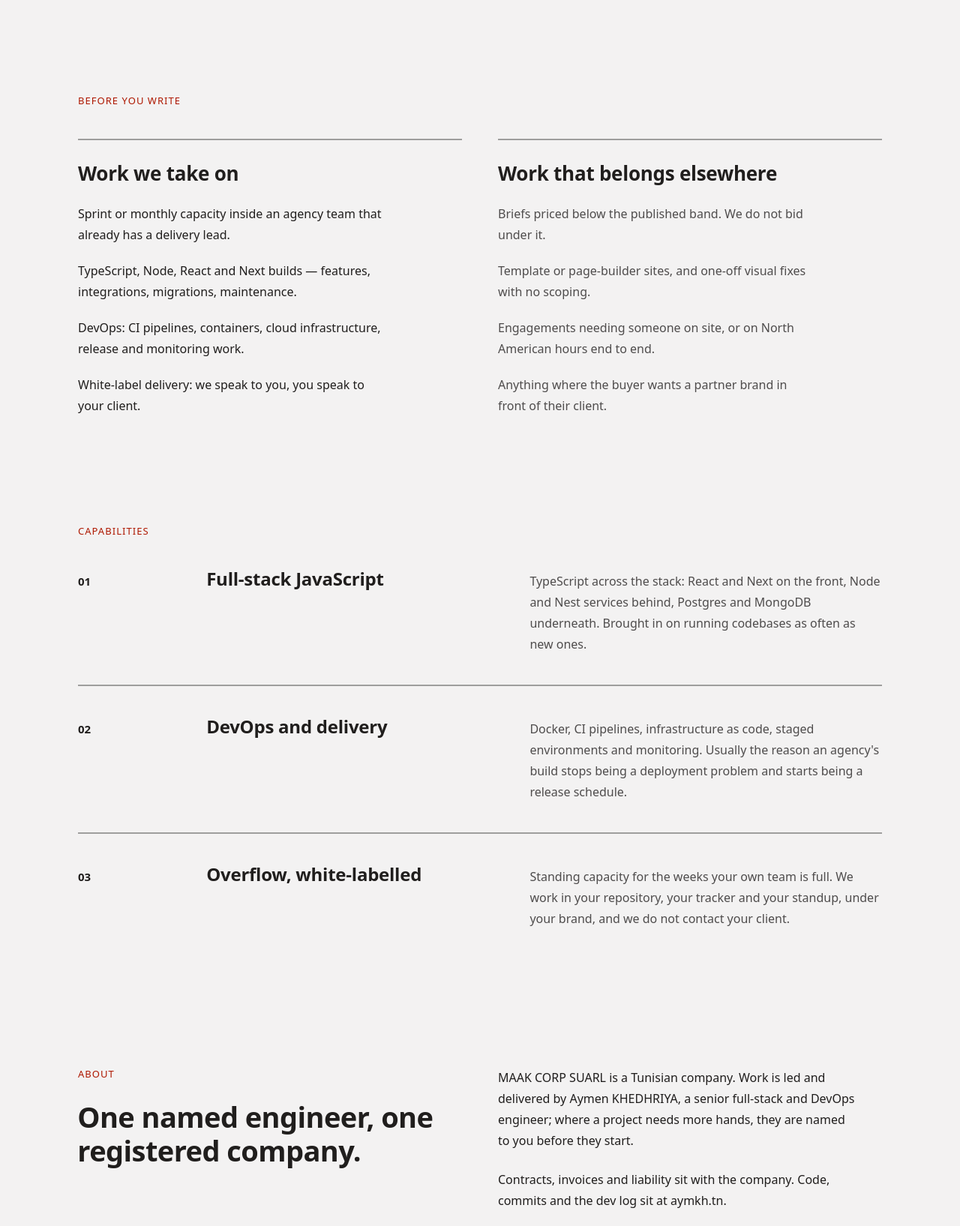
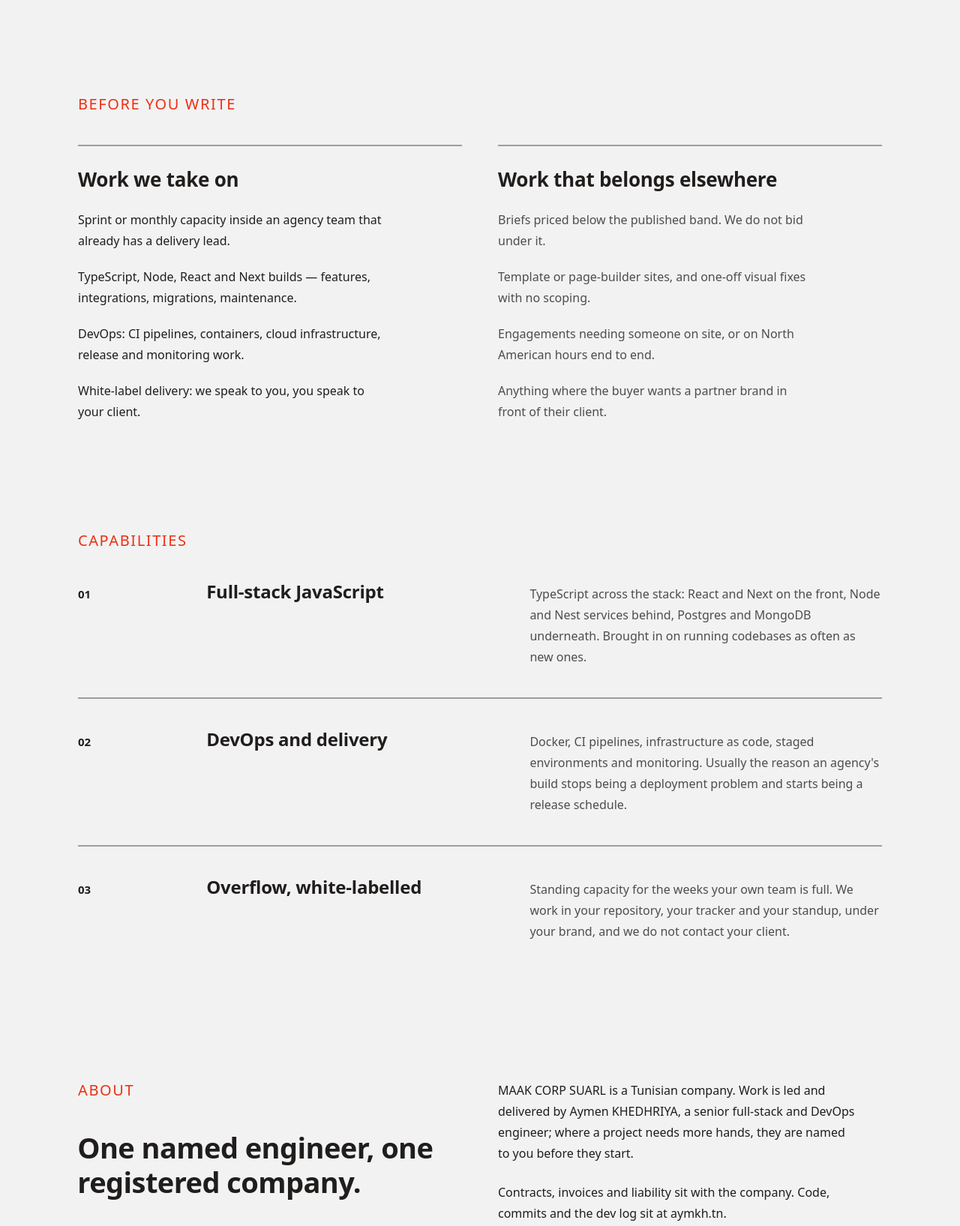
Before and after one commit to maak-tn/official-website, an Astro site: page / in a window 1280 px wide. Shown: the part 740-2375 px from the top of the page at 75% size. Built offline with nearby package versions, Linux system fonts and the light colour scheme; Astro itself is replaced by a stand-in of ours; a script that the page names is missing.

Commit message:
chore: minor ui changes (spacing + font)

```diff
--- a/src/components/About.astro
+++ b/src/components/About.astro
@@ -5,7 +5,7 @@
 <section id="about" class="py-18 pb-21">
   <div class="grid grid-cols-[repeat(auto-fit,minmax(300px,1fr))] gap-12">
     <div>
-      <span class="kicker mb-6">About</span>
+      <span class="kicker">About</span>
       <h2
         class="ml-[-0.02em] text-[clamp(28px,3vw,38px)] leading-[1.2] tracking-heading font-extrabold"
       >
--- a/src/components/BookingSteps.astro
+++ b/src/components/BookingSteps.astro
@@ -18,7 +18,7 @@ const steps = [
 <section class="py-18" id="how-it-works">
   <div class="grid grid-cols-[repeat(auto-fit,minmax(300px,1fr))] gap-12">
     <div>
-      <span class="kicker mb-6">How a booking starts</span>
+      <span class="kicker">How a booking starts</span>
       <h2
         class="ml-[-0.02em] text-[clamp(28px,3vw,38px)] leading-[1.2] tracking-heading font-extrabold"
       >
--- a/src/components/Capabilities.astro
+++ b/src/components/Capabilities.astro
@@ -19,7 +19,7 @@ const items = [
 ---
 
 <section id="capabilities" class="py-18">
-  <span class="kicker mb-10">Capabilities</span>
+  <span class="kicker">Capabilities</span>
   {
     items.map((item, i) => (
       <div
--- a/src/components/IncludesGrid.astro
+++ b/src/components/IncludesGrid.astro
@@ -16,7 +16,7 @@ const items = [
 ---
 
 <section class="py-18">
-  <span class="kicker mb-10">What the figure includes</span>
+  <span class="kicker">What the figure includes</span>
   <div class="grid grid-cols-[repeat(auto-fit,minmax(280px,1fr))] gap-12">
     {
       items.map((item) => (
--- a/src/components/Qualifier.astro
+++ b/src/components/Qualifier.astro
@@ -14,7 +14,7 @@ const noFit = [
 ---
 
 <section aria-label="Qualifier" class="py-18">
-  <span class="kicker mb-10">Before you write</span>
+  <span class="kicker">Before you write</span>
   <div class="grid grid-cols-[repeat(auto-fit,minmax(320px,1fr))] gap-12">
     <div class="border-t-2 border-divider pt-7">
       <h2 class="mb-6 text-[26px] leading-8 tracking-[-0.01em] font-extrabold">
--- a/src/styles/global.css
+++ b/src/styles/global.css
@@ -102,7 +102,7 @@ body {
 	}
 
 	.kicker {
-		@apply block text-[13px] uppercase tracking-label text-accent-700;
+		@apply block text-xl uppercase tracking-label text-accent font-thin mb-10;
 	}
 
 	.nav-link {
```
